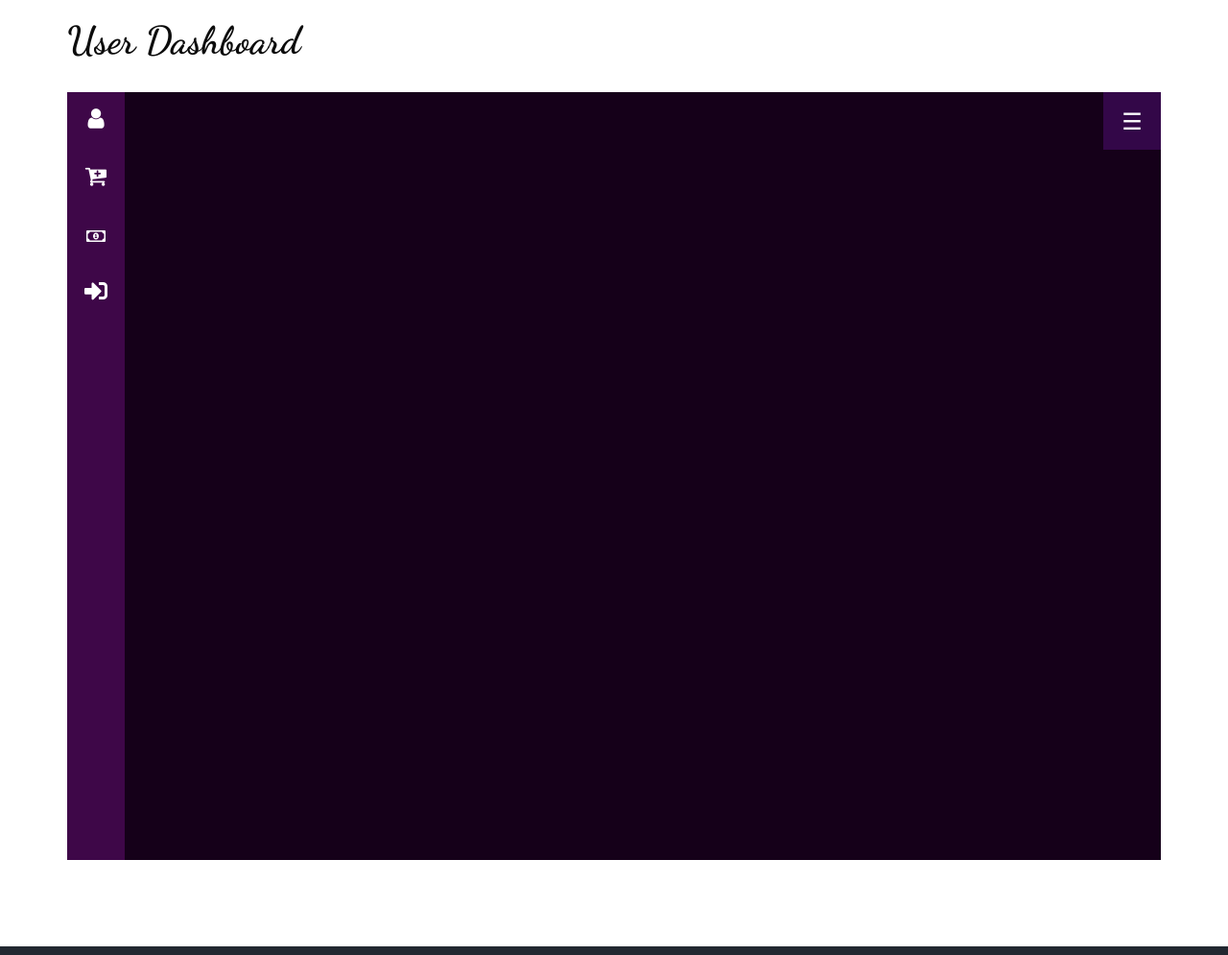
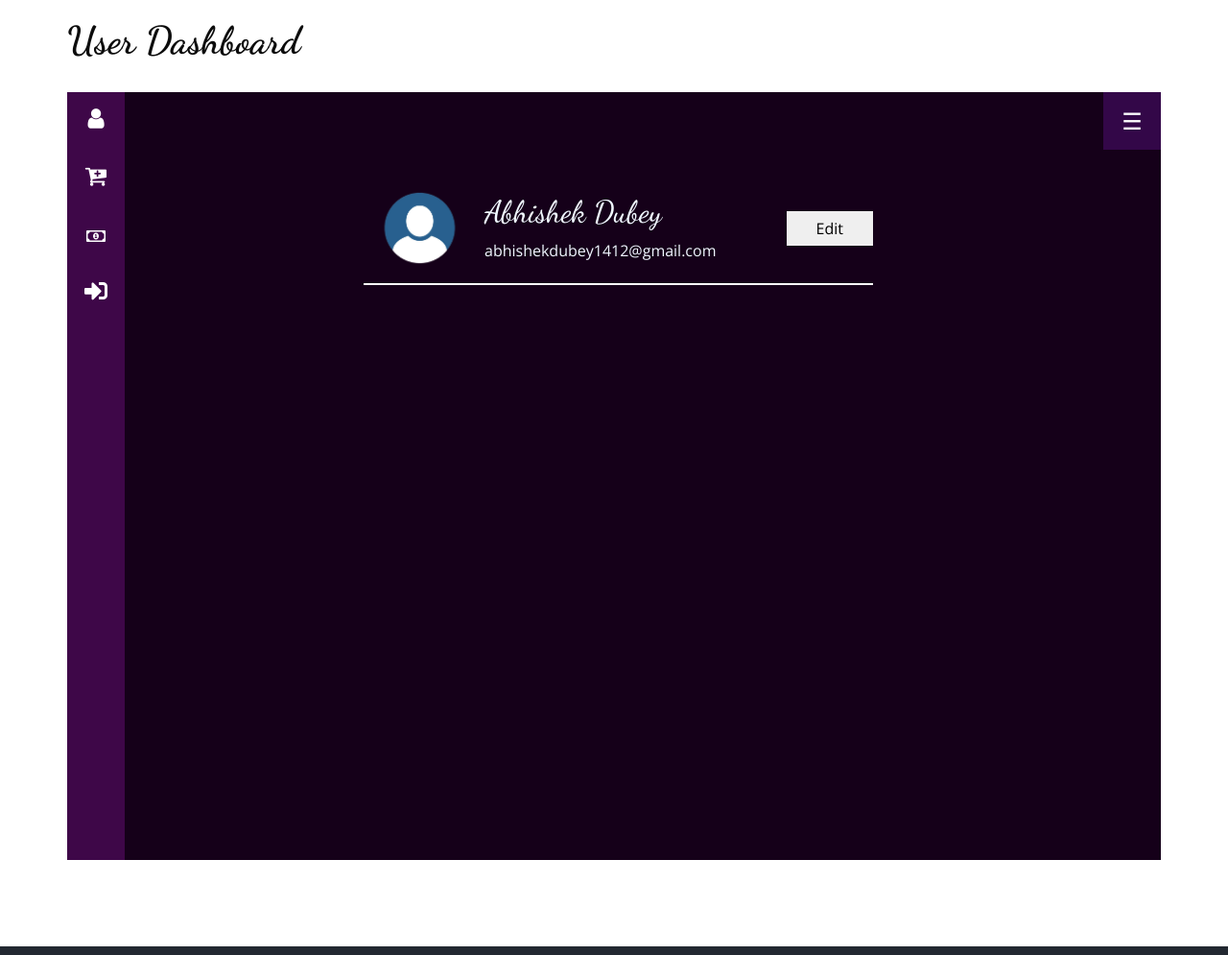
Before and after one commit to abhishekdubey1412/canteen_stores, a Django app: page /user/ in a window 1280 px wide. Shown: the part 160-1155 px from the top of the page at 96% size. Run offline with Django 4.2, Linux system fonts and the light colour scheme; some libraries are stand-ins or nearby versions.

Commit message:
worked on User Dashboard

```diff
--- a/Static/css/style.css
+++ b/Static/css/style.css
@@ -1043,12 +1043,6 @@ section.user_section .row {
   margin-bottom: 30px;
 }
 
-.user_dashboard {
-  position: relative;
-  min-height: 100vh;
-  background: #150019;
-}
-
 .footer_section .footer_social a:hover {
   color: #ffbe33;
 }
--- a/Static/css/user_dashboard.css
+++ b/Static/css/user_dashboard.css
@@ -1,13 +1,13 @@
 @import url('https://fonts.googleapis.com/css?family=Poppins:200,300,400,500,600,700,800,900&display=swap');
 
-*{
+* {
 	margin: 0;
 	padding: 0;
 	box-sizing: border-box;
 	font-family: 'Poppins' sans-serif;
 }
 
-.navigation{
+.navigation {
 	position: absolute;
 	width: 60px;
 	height: 100%;
@@ -17,7 +17,7 @@
 }
 
 .navigation:hover,
-.navigation.active{
+.navigation.active {
 	width: 300px;
 }
 
@@ -34,7 +34,7 @@
 	list-style: none;
 }
 
-.navigation ul li:hover{
+.navigation ul li:hover {
 	background: #ea1d63;
 }
 
@@ -42,7 +42,8 @@ button.btn.btn-outline-warning.btn-sm.ml-2 {
 	width: fit-content;
 }
 
-.navigation ul li a, button{
+.navigation ul li a,
+button {
 	position: relative;
 	display: block;
 	width: 100%;
@@ -51,7 +52,8 @@ button.btn.btn-outline-warning.btn-sm.ml-2 {
 	color: white;
 }
 
-.navigation ul li a .icons, button .icons{
+.navigation ul li a .icons,
+button .icons {
 	position: relative;
 	display: block;
 	min-width: 60px;
@@ -60,7 +62,8 @@ button.btn.btn-outline-warning.btn-sm.ml-2 {
 	text-align: center;
 }
 
-.navigation ul li a .icons .fa, .fas{
+.navigation ul li a .icons .fa,
+.fas {
 	font-size: 24px;
 }
 
@@ -69,7 +72,8 @@ button.btn.btn-outline-warning.btn-sm.ml-2 {
 	border: none;
 }
 
-.navigation ul li a .title, button .title{
+.navigation ul li a .title,
+button .title {
 	position: relative;
 	display: block;
 	padding: 0 10px;
@@ -79,7 +83,7 @@ button.btn.btn-outline-warning.btn-sm.ml-2 {
 	white-space: nowrap;
 }
 
-.toggle{
+.toggle {
 	position: absolute;
 	top: 0;
 	right: 0;
@@ -89,11 +93,11 @@ button.btn.btn-outline-warning.btn-sm.ml-2 {
 	cursor: pointer;
 }
 
-.toggle.active{
+.toggle.active {
 	background: #ea1d63;
 }
 
-.toggle::before{
+.toggle::before {
 	content: '\2630';
 	font-family: 'Font Awesome 5 Free';
 	position: absolute;
@@ -105,10 +109,50 @@ button.btn.btn-outline-warning.btn-sm.ml-2 {
 	color: white;
 }
 
-.toggle.active::before{
+.toggle.active::before {
 	content: '\2613';
 }
 
 .active_data {
 	display: none;
 }
+
+.user_dashboard {
+	display: flex;
+	justify-content: space-between;
+	position: relative;
+	min-height: 100vh;
+	background: #150019;
+}
+
+.user_data_section.container {
+	position: relative;
+	top: 100px;
+}
+
+.user_data_section.container .text-center img {
+	width: 100%;
+}
+
+.user_profile_data {
+	display: flex;
+	justify-content: space-between;
+	align-items: center;
+	width: -webkit-fill-available;
+}
+
+.user_name {
+	width: -webkit-fill-available;
+}
+
+.edit_section #edit_button {
+	padding: 6px 31px;
+	border: none;
+	color: black;
+}
+
+.user_data_section.container hr {
+	border: 1px solid white;
+	width: 98%;
+	float: right;
+}
--- a/Template/user_dashboard.html
+++ b/Template/user_dashboard.html
@@ -39,7 +39,7 @@
 					<li>
 						<form action="{% url 'user' %}" method="POST">
 							{% csrf_token %}
-							<button name="sing_out" value='1'>
+							<button name="sing_out" class="sing_out" value='1'>
 								<span class="icons"><i class="fas fa-sign-in-alt"></i></span>
 								<span class="title">Sing Out</span>
 							</button>
@@ -47,9 +47,21 @@
 					</li>
 				</ul>
 			</div>
-			<div class="user_data_section" style="display: flex; justify-content: center;">
-				<div id="profile" class="active_data" style="color: aliceblue;">
-					profile
+			<div class="user_data_section container col-sm-6">
+				<div id="profile" style="color: aliceblue; ">
+					<div class="user_profile_data">
+						<div class="text-center col-sm-3">
+							<img src="{% static 'images/User-Profile.png' %}" class="rounded" alt="User Profile">
+						</div>
+						<div class="user_name">
+							<h2 class="user_name">Abhishek Dubey</h2>
+							<span class="user_email">abhishekdubey1412@gmail.com</span>
+						</div>
+						<div class="edit_section">
+							<button id="edit_button">Edit</button>
+						</div>
+					</div>
+					<hr>
 				</div>
 				<div id="payment" class="active_data" style="color: aliceblue;">
 					payment
```
Also changed, not shown: Static/images/User-Profile.png (added), db.sqlite3.
